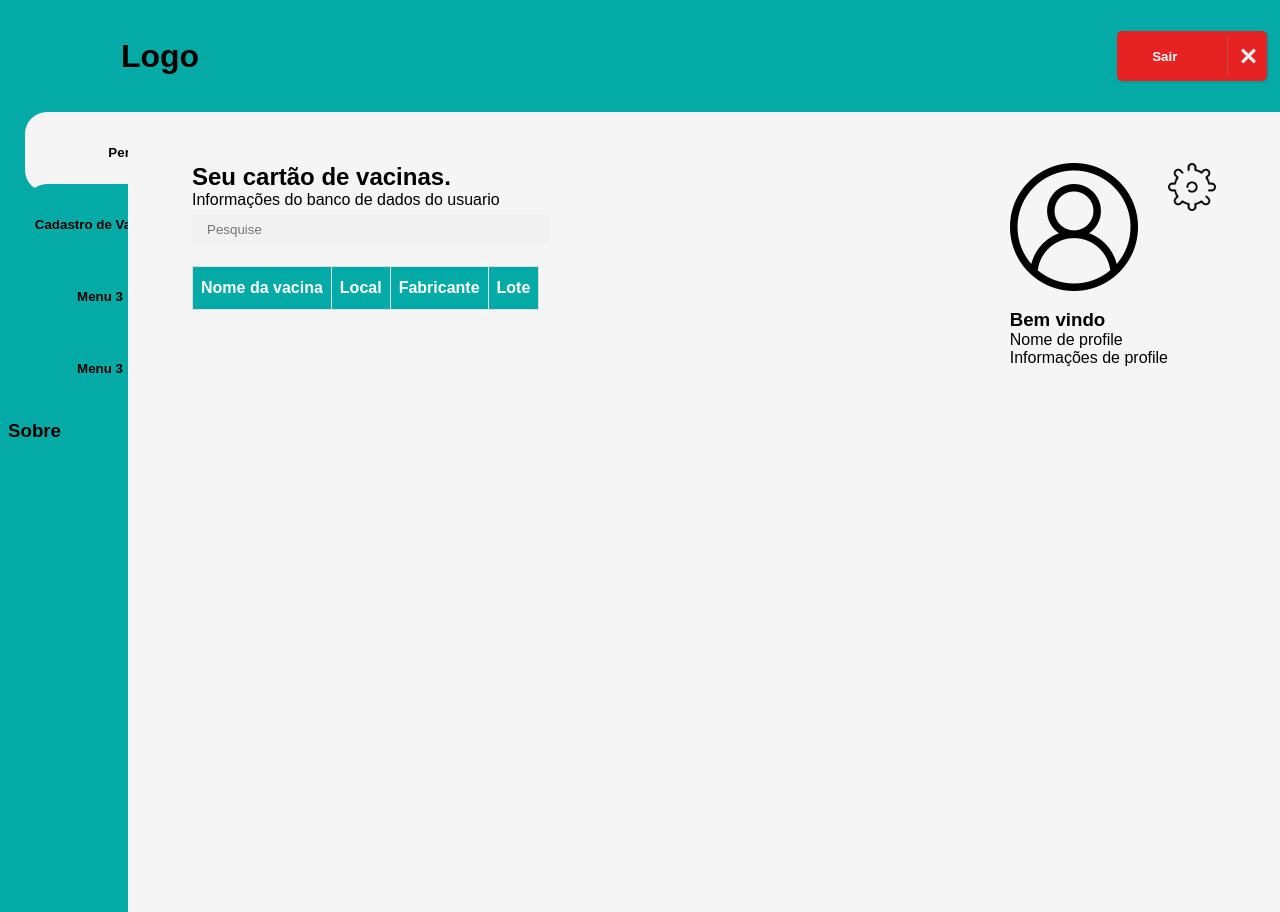
After one commit to pedroperrarodev/projetoPIFlex, a PHP site: page /view/usuario/tela_profile_admin.php in a window 1280 px wide. The commit adds this page. Run offline with PHP 8.4, Linux system fonts and the light colour scheme; the template is opened without the code that fills it, so the values that code supplies are empty.

Commit message:
DEU CERTO

```diff
--- a/controller/vacina_controller.php
+++ b/controller/vacina_controller.php
@@ -5,6 +5,7 @@
 
         public function execute($post, $get){
             $acao = $get["acao"];
+
             if ($acao == "cadastrar"){
                 $vacina = new Vacina();
 
@@ -25,7 +26,8 @@
                 $vacina = new Vacina();
                 $dados = $vacina->listarVacinas();
 
-                require_once("../view/usuario/tela_profile.php");
+
+                require_once("../view/usuario/tela_profile_usuario.php");
             }
 
             else if($acao == "editar"){
--- /dev/null
+++ b/view/usuario/tela_profile_admin.php
@@ -0,0 +1,111 @@
+<!DOCTYPE html>
+<html lang="pt-br">
+<head>
+    <meta charset="UTF-8">
+    <meta http-equiv="X-UA-Compatible" content="IE=edge">
+    <meta name="viewport" content="width=device-width, initial-scale=1.0">
+    <HEAD:view/usuario/index.html></HEAD:view>
+    <link rel="stylesheet" type="text/css" href="../../css/tela_profile.css">
+    <link rel="stylesheet" type="text/css" href="../../css/corpo.css">
+    <!-- TELA DE ADMIN -->
+
+    <title>Cadastro de Vacinas</title>
+</head>
+<body>
+    <header>
+        <div id="logo">
+            <!-- <a><img src="../../img/Horizontal Logo Projeto PI fundo transp.png"></a> -->
+            <h1>Logo</h1>
+        </div>
+        <!-- <button>Sair</button> -->
+        <div class="botaosair">
+            <button class="noselect"><span class='text'>Sair</span><span class="icon"><svg xmlns="http://www.w3.org/2000/svg" width="24" height="24" viewBox="0 0 24 24">
+                <path d="M24 20.188l-8.315-8.209 8.2-8.282-3.697-3.697-8.212 8.318-8.31-8.203-3.666 3.666 8.321 8.24-8.206 8.313 3.666 3.666 8.237-8.318 8.285 8.203z"/>
+            </svg></span></button>
+
+        </div>
+
+    </header>
+
+    <div id="main">
+        <div class="menu">
+            <div class="sidebar">
+                <div>
+                    <a href="tela_profile.php"><button id="activemenu"><strong>Perfil</strong></button></a>
+                </div>
+                <div>
+                    <a href="cadastro_vacina.php"><button><strong>Cadastro de Vacinas </strong></button></a>
+                </div>
+                <div>
+                    <a><button><strong>Menu 3</strong></button></a>
+                </div>
+                <div>
+                    <a><button><strong>Menu 3</strong></button></a>
+                </div>
+            </div>
+            <div class="sobre">
+                <h3>Sobre</h3>
+
+
+            </div>
+
+        </div>
+
+       <div class="containerprofile1">
+        <div>
+            <form name="cadastro_vacinas" action="grava_cadastrovacina.php" method="POST" enctype="multipart/form-data">
+                <h2>Seu cartão de vacinas.</h2><!-- <br> -->
+                <div class="div_form">
+                    <p>Informações do banco de dados do usuario</p>
+                    <input id="campopesquisa" type="text" placeholder="Pesquise">
+                </div>
+            </form>
+        </div>
+
+            <table id= "tabelavacinas">
+                <tr>
+                    <!-- <th>Id</th> -->
+                    <th>Nome da vacina</th>
+                    <th>Local</th>
+                    <th>Fabricante</th>
+                    <th>Lote</th>
+                </tr>
+
+                <?php
+                for ($i=0; $i<sizeof($dados);$i++){
+                    echo "<tr>";
+                    /* echo "<td><a href=\"../../../controller/usuario_controller.php?acao=editar&id=".$dados[$i]["id"]."\">".$dados[$i]["id"]."</a></td>"; */
+                    echo "<td>".$dados[$i]["nomevacina"]."</td>";
+                    echo "<td>".$dados[$i]["local"]."</td>";
+                    echo "<td>".$dados[$i]["fabricante"]."</td>";
+                    echo "<td>".$dados[$i]["lote"]."</td>";
+                    /* echo "<td align='center'><a href=\"../../../controller/usuario_controller.php?acao=deletar&id=".$dados[$i]["id"]."\">x</a></td>"; */
+                    echo "</tr>";
+                }
+                ?>
+
+
+
+            </table>
+
+       </div>
+       <div class="containerprofile2">
+        <div>
+            <a><img src="../../img/profileicon.png"></a><br>
+            <h3>Bem vindo</h3>
+            <p>Nome de profile</p>
+            <p>Informações de profile</p>
+
+        </div>
+
+        <!-- <a href="tela_configusuario.html"><img id="iconeconfig" src="../../img/iconconfig.png"></a> -->
+        <a href="tela_configusuario.html"><button id="buttonconfig"><img id="iconeconfig" src="../../img/iconconfig.png"></button></a>
+
+
+
+       </div>
+
+    </div>
+
+</body>
+</html>
```
Also changed, not shown: model/Vacina.php (+2 -17 lines), view/usuario/tela_profile_usuario.php (renamed from view/usuario/tela_profile.php, +5 -5 lines), 1 other file.
